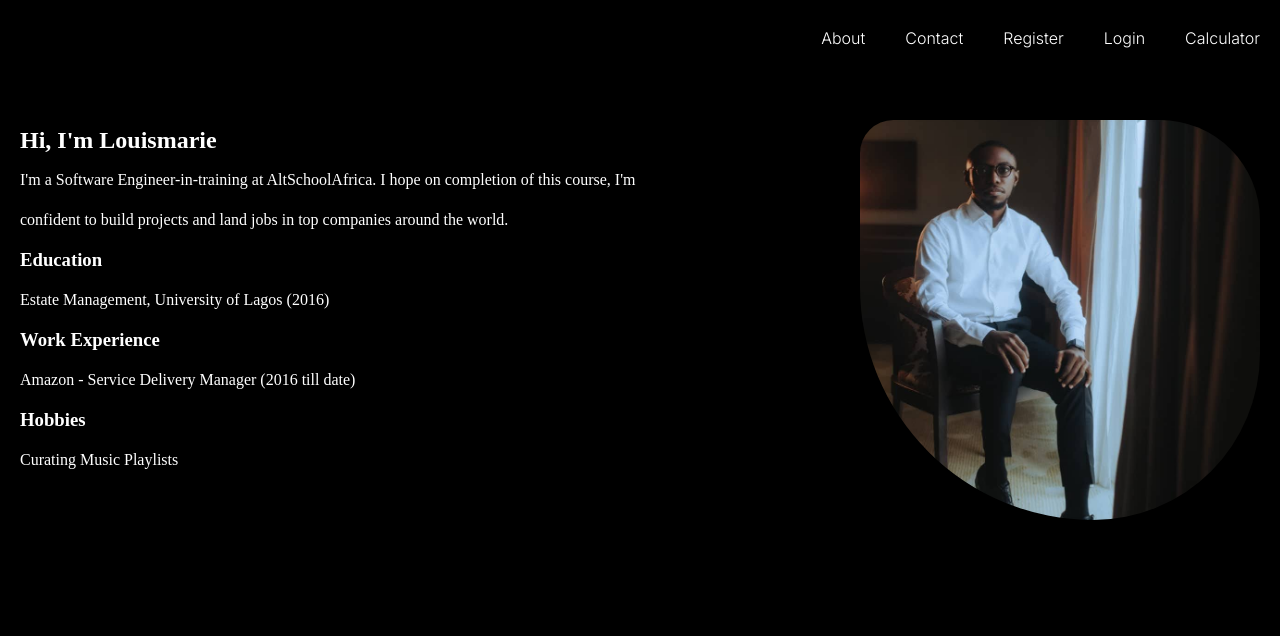
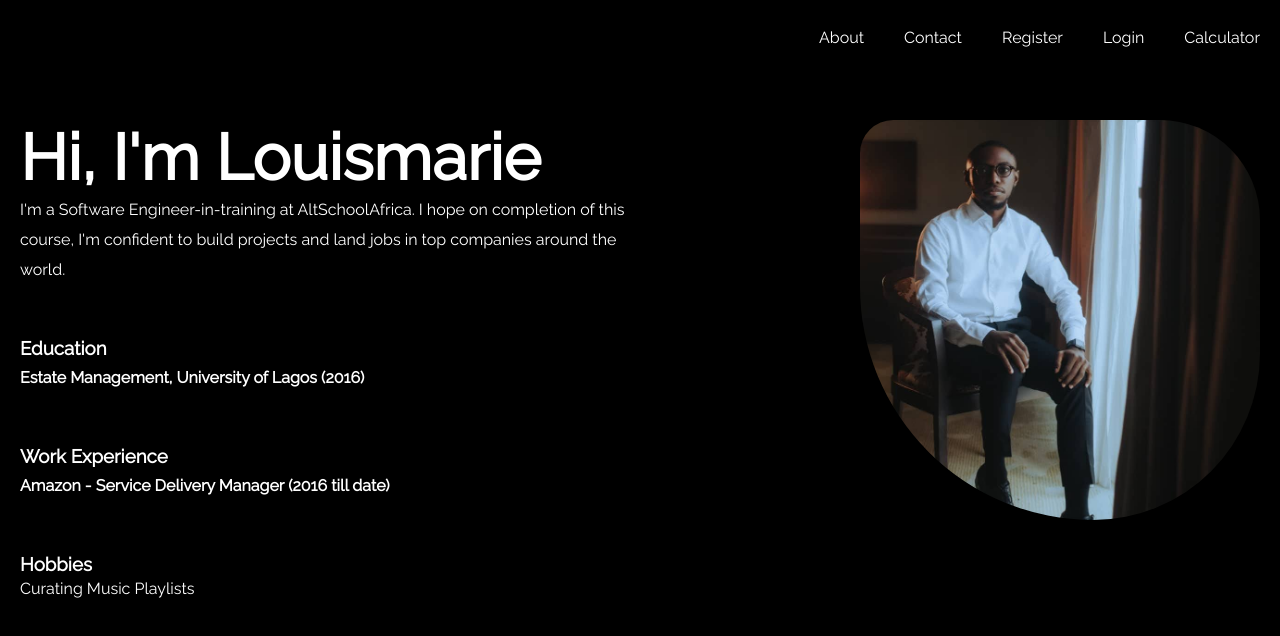
Before and after one commit to Nakachukwu/Portfolio, a plain HTML site: page about.html in a window 1280 px wide. Drawn offline with Linux system fonts and the light colour scheme.

Commit message:
font and styles

```diff
--- a/a-school.css
+++ b/a-school.css
@@ -12,6 +12,7 @@ body {
   color: white;
 }
 
+/* Beginning - nav section contact*/
 .navbar {
   width: 100%;
   display: flex;
@@ -21,7 +22,7 @@ body {
   top: 0px;
   align-items: center;
   height: 75px;
-  font-family: Inter;
+  font-family: Raleway;
 }
 
 .navbar_contact {
@@ -33,6 +34,7 @@ body {
   top: 0px;
   align-items: center;
   height: 75px;
+  font-family: Raleway;
 }
 
 .navlinks,
@@ -56,6 +58,7 @@ body {
   text-decoration: none;
   color: white;
 }
+/* End of nav section for contact page */
 
 /* Beginning - nav section register*/
 .navbar_register {
@@ -67,6 +70,7 @@ body {
   top: 0px;
   align-items: center;
   height: 75px;
+  font-family: Raleway;
 }
 
 .navlinks,
@@ -98,6 +102,7 @@ body {
   top: 0px;
   align-items: center;
   height: 75px;
+  font-family: Raleway;
 }
 
 .navlinks,
@@ -126,11 +131,25 @@ body {
   padding: 20px;
   justify-content: space-between;
   color: white;
+  font-family: Raleway;
 }
 
 .about_section__text {
   max-width: 50%;
-  line-height: 2.5em;
+}
+.about_section__text > h1 {
+  font-size: 4rem;
+}
+.about_section__text > p {
+  line-height: 30px;
+}
+
+.work,
+.education,
+.hobbies > h3 {
+  line-height: 30px;
+  font-weight: 900;
+  padding-top: 3rem;
 }
 
 .photo {
--- a/about.html
+++ b/about.html
@@ -21,7 +21,7 @@
           <li class="navitem"><a href="Contact.html">Contact</a></li>
           <li class="navitem"><a href="register.html">Register</a></li>
           <li class="navitem"><a href="login.html">Login</a></li>
-          <li class="navitem"><a href="#Calculator">Calculator</a></li>
+          <li class="navitem"><a href="calculator.html">Calculator</a></li>
         </ul>
       </nav>
     </header>
@@ -34,17 +34,19 @@
           completion of this course, I'm confident to build projects and land
           jobs in top companies around the world.
         </p>
-        <div>
+        <div class="Facts">
+          <div class="education">
             <h3>Education</h3>
             <p>Estate Management, University of Lagos (2016)</p>
           </div>
-        <div>
+          <div class="work">
             <h3>Work Experience</h3>
             <p>Amazon - Service Delivery Manager (2016 till date)</p>
           </div>
-        <div>
+          <div class="hobbies">
             <h3>Hobbies</h3>
             <p>Curating Music Playlists</p>
+          </div>
         </div>
       </div>
       <div class="about_section_image">
```
Also changed, not shown: calculator.html (+1 -2 lines). Lines whose indentation alone changed are shown as unchanged.
